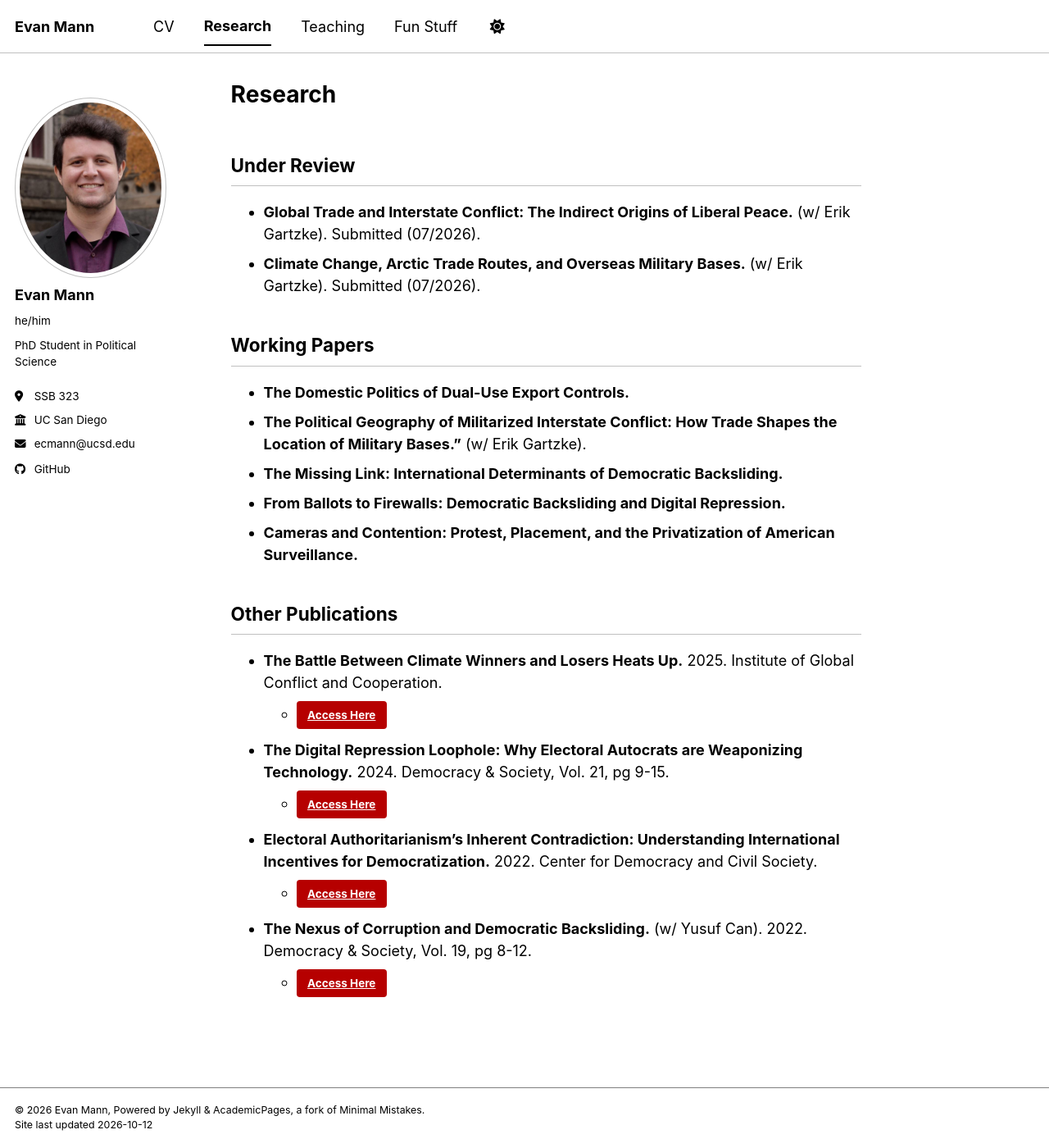
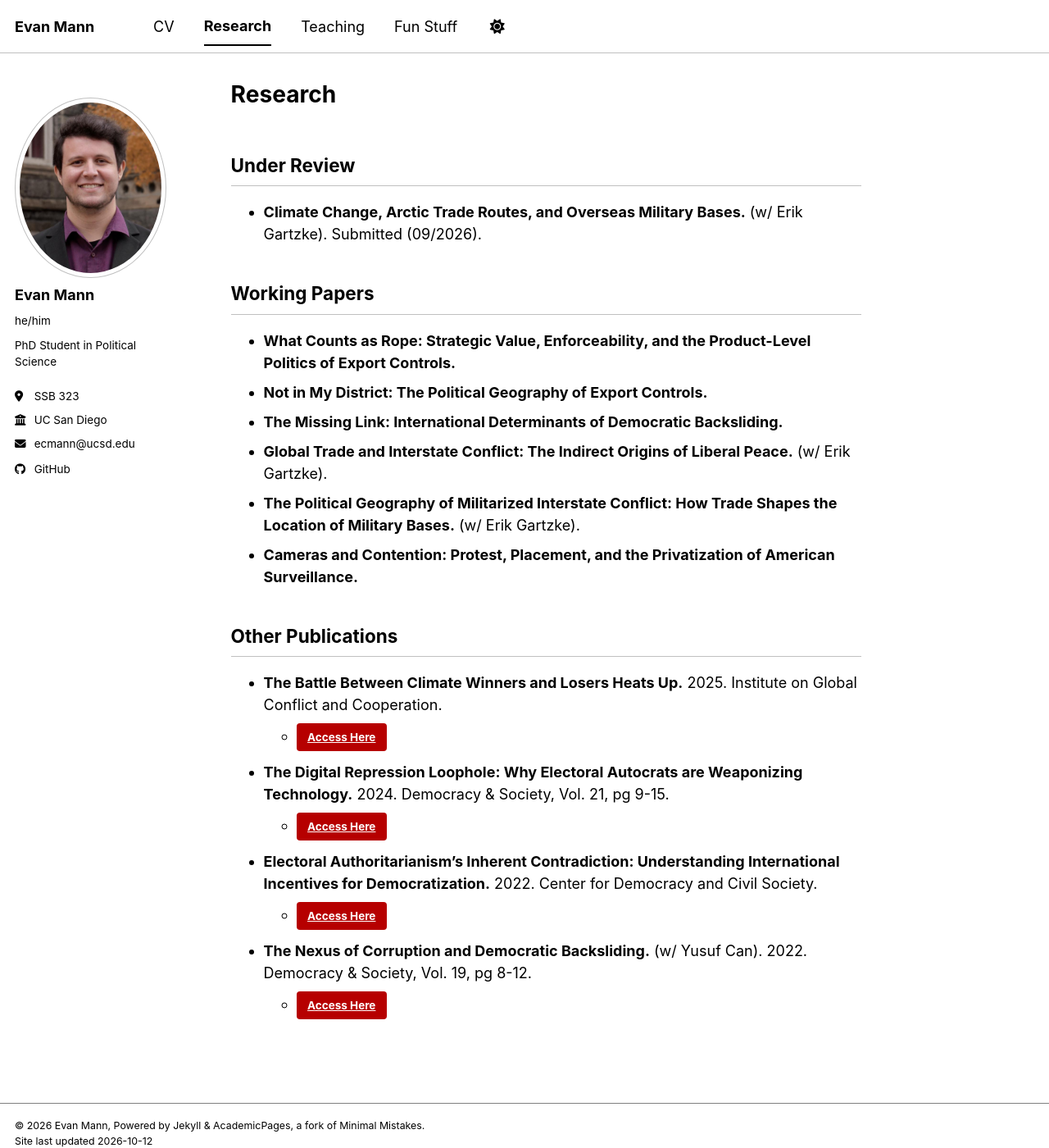
Before and after one commit to ecmannn/ecmannn.github.io, a Jekyll site: the page built from _pages/research.md, in a window 1280 px wide and 1400 px high. Shown: the whole window at 82% size. Built offline with Jekyll 4.4.1, drawn with Linux system fonts in a browser that asks for light colours; a script bundle is joined from its source files by our own code; library files that are not in the unit come from our copies.

Commit message:
new CV and research/teaching update

```diff
--- a/_pages/research.md
+++ b/_pages/research.md
@@ -6,20 +6,19 @@ author_profile: true
 ---
 
 ## Under Review
-- **Global Trade and Interstate Conflict: The Indirect Origins of Liberal Peace.** (w/ Erik Gartzke). Submitted (07/2026).
-  <!-- [PDF](#) · [Code](#) -->
-- **Climate Change, Arctic Trade Routes, and Overseas Military Bases.** (w/ Erik Gartzke). Submitted (07/2026).
+- **Climate Change, Arctic Trade Routes, and Overseas Military Bases.** (w/ Erik Gartzke). Submitted (09/2026).
   <!-- [PDF](#) · [Code](#) -->
 
 ## Working Papers
-- **The Domestic Politics of Dual-Use Export Controls.**
-- **The Political Geography of Militarized Interstate Conflict: How Trade Shapes the Location of Military Bases.”** (w/ Erik Gartzke).
+- **What Counts as Rope: Strategic Value, Enforceability, and the Product-Level Politics of Export Controls.**
+- **Not in My District: The Political Geography of Export Controls.**
 - **The Missing Link: International Determinants of Democratic Backsliding.**
-- **From Ballots to Firewalls: Democratic Backsliding and Digital Repression.**
+- **Global Trade and Interstate Conflict: The Indirect Origins of Liberal Peace.** (w/ Erik Gartzke).
+- **The Political Geography of Militarized Interstate Conflict: How Trade Shapes the Location of Military Bases.** (w/ Erik Gartzke).
 - **Cameras and Contention: Protest, Placement, and the Privatization of American Surveillance.**
 
 ## Other Publications
-- **The Battle Between Climate Winners and Losers Heats Up.** 2025. Institute of Global Conflict and Cooperation.
+- **The Battle Between Climate Winners and Losers Heats Up.** 2025. Institute on Global Conflict and Cooperation.
   - [Access Here](https://ucigcc.org/blog/new-questions-and-insights-from-the-launch-of-igccs-climate-democracy-incubator/#mann){: .btn .btn--primary .btn--medium target="_blank" rel="noopener"}
 - **The Digital Repression Loophole: Why Electoral Autocrats are Weaponizing Technology.** 2024. Democracy & Society, Vol. 21, pg 9-15.
   - [Access Here](https://democracyandsociety.net/wp-content/uploads/2024/09/ds-vol-21.pdf){: .btn .btn--primary .btn--medium target="_blank" rel="noopener"}
```
Also changed, not shown: _pages/teaching.md (+1 -1 lines), 1 other file.
